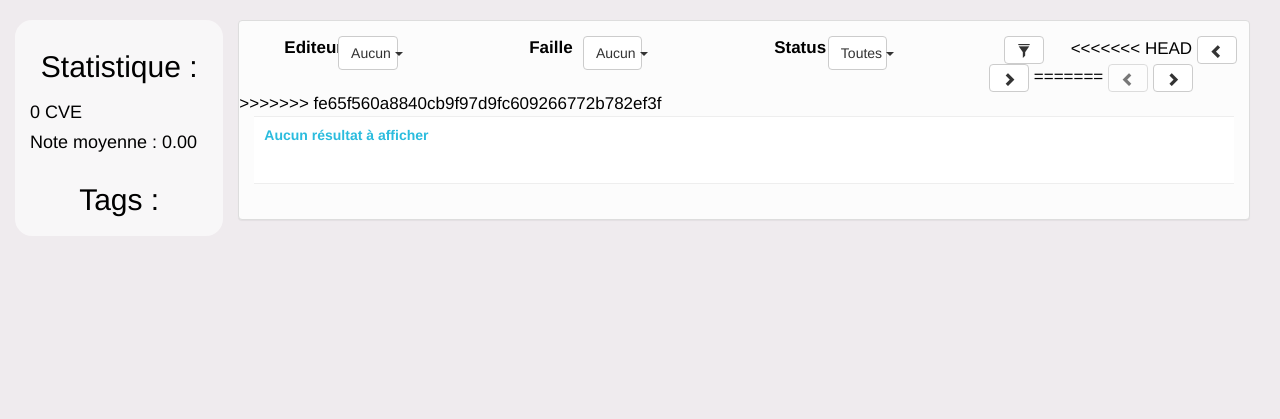
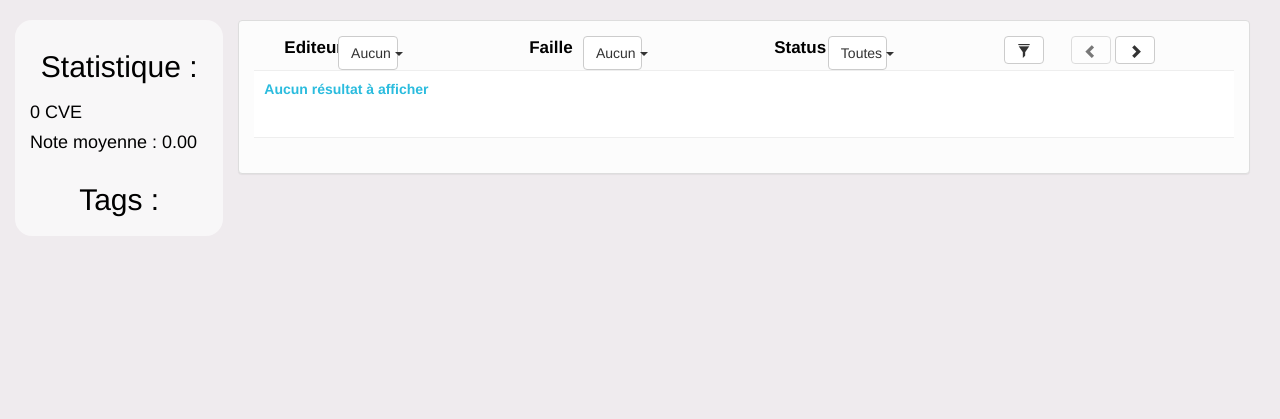
Before and after one commit to Kppucino/howimetyourcve, a PHP site: page / in a window 1280 px wide. Shown: the part 52-471 px from the top of the page. Run offline with PHP 8.4, Linux system fonts and the light colour scheme; data that the repository does not hold is empty; some web fonts are replaced.

Commit message:
Fin Pagination

```diff
--- a/index.php
+++ b/index.php
@@ -111,14 +111,9 @@
 								</div>
 							</div>
 							<div class="row">
-<<<<<<< HEAD
-									<button class="btn btn-default"><i class="glyphicon glyphicon-chevron-left"></i></button>
-									<button class="btn btn-default"><i class="glyphicon glyphicon-chevron-right"></i></button>
-=======
 									<input type="hidden" value="0" name="page"></input>
 									<button class="btn btn-default previous"><i class="glyphicon glyphicon-chevron-left"></i></button>
 									<button class="btn btn-default next"><i class="glyphicon glyphicon-chevron-right"></i></button>
->>>>>>> fe65f560a8840cb9f97d9fc609266772b782ef3f
 								</div>
 						</div>
 						<div class="table-container">
@@ -202,6 +197,21 @@
 	        {
 	            $('.table-filter').html(result);
 
+							$('input[name="page"]').val(0);
+
+							$('.previous').prop('disabled', false);
+							$('.next').prop('disabled', false);
+
+							if ($('.table-filter >tbody >tr').length == 25)
+							{
+									$('.previous').prop('disabled', true);
+							}
+							else
+							{
+								$('.previous').prop('disabled', true);
+								$('.next').prop('disabled', true);
+							}
+
 							$.ajax({
 					        url: "ajax.php",
 					        type : 'POST',
@@ -249,14 +259,12 @@
 
 						if ($('.table-filter >tbody >tr').length == 25)
 						{
+								$('input[name="page"]').val(parseInt($('input[name="page"]').val())-1);
+								$('.next').prop('disabled', false);
+
 								if ($('input[name="page"]').val() == 0)
 								{
 										$('.previous').prop('disabled', true);
-								}
-								else
-								{
-									$('input[name="page"]').val(parseInt($('input[name="page"]').val())-1);
-									$('.next').prop('disabled', false);
 								}
 						}
 						else
@@ -298,10 +306,11 @@
 				{
 						$('.table-filter').html(result);
 
+						$('input[name="page"]').val(parseInt($('input[name="page"]').val())+1);
+						$('.previous').prop('disabled', false);
+
 						if ($('.table-filter >tbody >tr').length == 25)
 						{
-							$('input[name="page"]').val(parseInt($('input[name="page"]').val())+1);
-							$('.previous').prop('disabled', false);
 							$('.next').prop('disabled', false);
 						}
 						else
```
